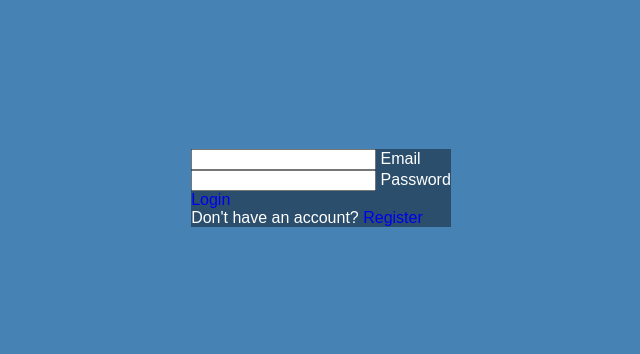
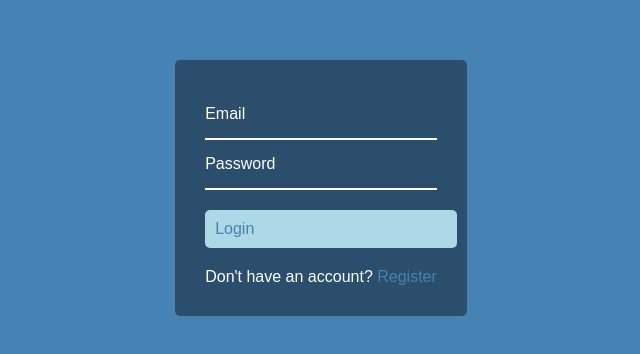
Before and after one commit to npankajaxioned/Placeholder, a plain HTML site: page index.html in a window 1280 px wide. Shown: the part 212-566 px from the top of the page, without its empty margins (319-959 px from the left). Drawn offline with Linux system fonts and the light colour scheme; files whose address does not match are found by name.

Commit message:
changes made in css file

```diff
--- a/assets/css/style.css
+++ b/assets/css/style.css
@@ -227,9 +227,55 @@ li {
 =================================*/
 .container{
     background-color: rgba(0, 0,0,0.4);
+    padding: 30px;
+    border-radius: 5px;
 
 }
+.container h1 {
+    text-align: center;
 
+}
+.container a {
+    text-decoration: none;
+    color: steelblue;
+}
+.btn{
+    width: 100%;
+    padding: 10px;
+    border-radius: 5px;
+    border: 0;
+    margin: 20px 0;
+    background-color: lightblue;
+    font-family: inherit;
+    font-size: 16px;
+}
+.btn:focus{
+    outline: 0;
+    transform: scale(0.98);
+}
+.form-control{
+    position: relative;
+
+}
+.form-control input{
+    background-color: transparent;
+    border: 0;
+    border-bottom: 2px solid #fff;
+    width: 100%;
+    display: block;
+    padding: 15px 0;
+    color: #fff;
+    font-size: 16px;
+}
+.form-control input:focus, .form-control input:valid{
+    outline: 0;
+    border-bottom-color: lightblue;
+}
+.form-control label{
+    position: absolute;
+    top: 15px;
+    left: 0;
+}
 /*=================================
   main styling ends here
 =================================*/
```
